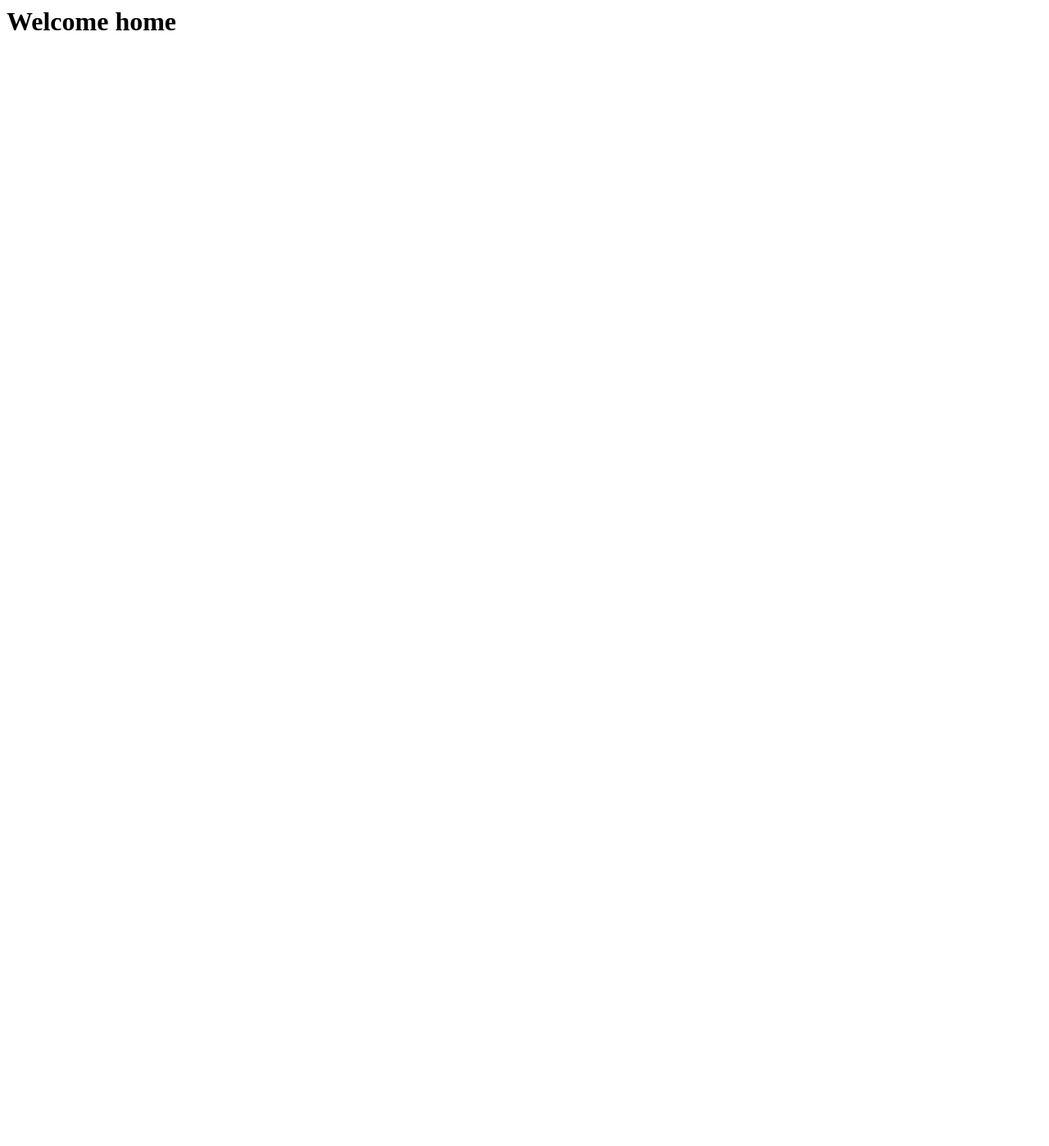
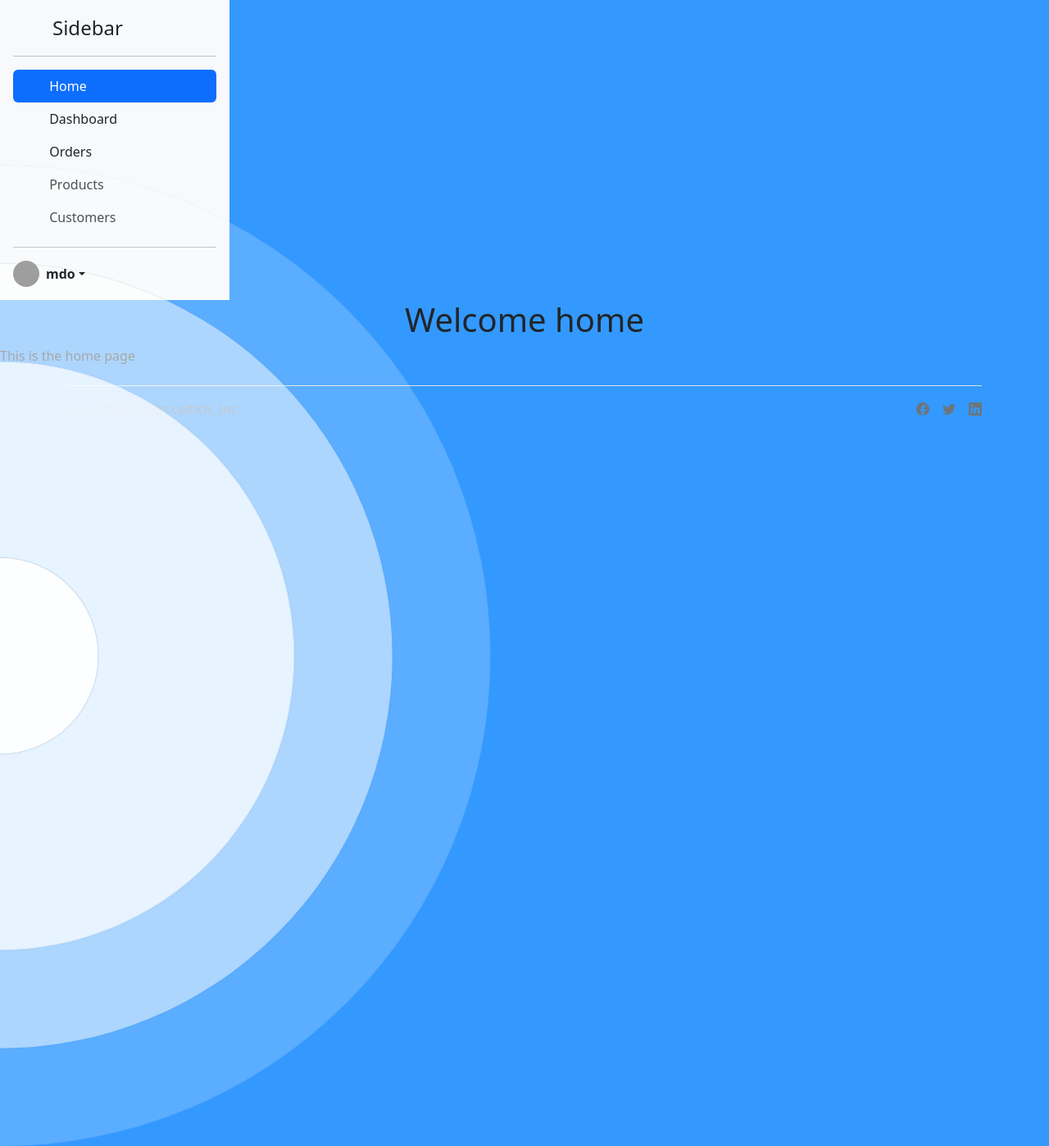
Before and after one commit to kLeitich/P-rated, a Django app: page / in a window 1280 px wide. Before the commit the page is almost empty. Shown: the whole page at 82% size. Before the commit the page ends 37 px from the top, so only its background shows below. Run offline with Django 4.2, Linux system fonts and the light colour scheme; grey boxes are pictures that could not be loaded.

Commit message:
adding touches on styling to index.html

```diff
--- a/app/templates/base.html
+++ b/app/templates/base.html
@@ -5,15 +5,183 @@
     <meta http-equiv="X-UA-Compatible" content="IE=edge">
     <meta name="viewport" content="width=device-width, initial-scale=1.0">
     <title>P-rated</title>
+
     {% block styles %}
+    <!-- CSS only -->
+
+    <link href="https://cdn.jsdelivr.net/npm/bootstrap@5.2.0-beta1/dist/css/bootstrap.min.css" rel="stylesheet" integrity="sha384-0evHe/X+R7YkIZDRvuzKMRqM+OrBnVFBL6DOitfPri4tjfHxaWutUpFmBp4vmVor" crossorigin="anonymous">
+    <link href="https://cdn.jsdelivr.net/npm/bootstrap-icons@1.8.3/font/bootstrap-icons.css" rel="stylesheet">
+
+    <style>
+        body{
+  background: #3399ff;
+}
+
+
+.circle{
+  position: absolute;
+  border-radius: 50%;
+  background: white;
+  animation: ripple 15s infinite;
+  box-shadow: 0px 0px 1px 0px #508fb9;
+}
+
+.small{
+  width: 200px;
+  height: 200px;
+  left: -100px;
+  bottom: -100px;
+}
+
+.medium{
+  width: 400px;
+  height: 400px;
+  left: -200px;
+  bottom: -200px;
+}
+
+.large{
+  width: 600px;
+  height: 600px;
+  left: -300px;
+  bottom: -300px;
+}
+
+.xlarge{
+  width: 800px;
+  height: 800px;
+  left: -400px;
+  bottom: -400px;
+}
+
+.xxlarge{
+  width: 1000px;
+  height: 1000px;
+  left: -500px;
+  bottom: -500px;
+}
+
+.shade1{
+  opacity: 0.2;
+}
+.shade2{
+  opacity: 0.5;
+}
+
+.shade3{
+  opacity: 0.7;
+}
+
+.shade4{
+  opacity: 0.8;
+}
+
+.shade5{
+  opacity: 0.9;
+}
+
+@keyframes ripple{
+  0%{
+    transform: scale(0.8);
+  }
+
+  50%{
+    transform: scale(1.2);
+  }
+
+  100%{
+    transform: scale(0.8);
+  }
+}
+
+    </style>
     {% endblock %}
 </head>
-<body>
+<body >
+    <div class='ripple-background'>
+        <div class='circle xxlarge shade1'></div>
+        <div class='circle xlarge shade2'></div>
+        <div class='circle large shade3'></div>
+        <div class='circle mediun shade4'></div>
+        <div class='circle small shade5'></div>
+      </div>
+    <div class="nav">
+        <div class="d-flex flex-column flex-shrink-0 p-3 bg-light" style="width: 280px;">
+            <a href="/" class="d-flex align-items-center mb-3 mb-md-0 me-md-auto link-dark text-decoration-none">
+              <svg class="bi pe-none me-2" width="40" height="32"><use xlink:href="#bootstrap"></use></svg>
+              <span class="fs-4">Sidebar</span>
+            </a>
+            <hr>
+            <ul class="nav nav-pills flex-column mb-auto">
+              <li class="nav-item">
+                <a href="#" class="nav-link active" aria-current="page">
+                  <svg class="bi pe-none me-2" width="16" height="16"><use xlink:href="#home"></use></svg>
+                  Home
+                </a>
+              </li>
+              <li>
+                <a href="#" class="nav-link link-dark">
+                  <svg class="bi pe-none me-2" width="16" height="16"><use xlink:href="#speedometer2"></use></svg>
+                  Dashboard
+                </a>
+              </li>
+              <li>
+                <a href="#" class="nav-link link-dark">
+                  <svg class="bi pe-none me-2" width="16" height="16"><use xlink:href="#table"></use></svg>
+                  Orders
+                </a>
+              </li>
+              <li>
+                <a href="#" class="nav-link link-dark">
+                  <svg class="bi pe-none me-2" width="16" height="16"><use xlink:href="#grid"></use></svg>
+                  Products
+                </a>
+              </li>
+              <li>
+                <a href="#" class="nav-link link-dark">
+                  <svg class="bi pe-none me-2" width="16" height="16"><use xlink:href="#people-circle"></use></svg>
+                  Customers
+                </a>
+              </li>
+            </ul>
+            <hr>
+            <div class="dropdown">
+              <a href="#" class="d-flex align-items-center link-dark text-decoration-none dropdown-toggle" id="dropdownUser2" data-bs-toggle="dropdown" aria-expanded="false">
+                <img src="https://github.com/mdo.png" alt="" width="32" height="32" class="rounded-circle me-2">
+                <strong>mdo</strong>
+              </a>
+              <ul class="dropdown-menu text-small shadow" aria-labelledby="dropdownUser2">
+                <li><a class="dropdown-item" href="#">New project...</a></li>
+                <li><a class="dropdown-item" href="#">Settings</a></li>
+                <li><a class="dropdown-item" href="#">Profile</a></li>
+                <li><hr class="dropdown-divider"></li>
+                <li><a class="dropdown-item" href="#">Sign out</a></li>
+              </ul>
+            </div>
+          </div>
+    </div>
     {% block content %}
     {% endblock %}
 
+    <div class="container">
+        <footer class="d-flex flex-wrap justify-content-between align-items-center py-3 my-4 border-top">
+          <div class="col-md-4 d-flex align-items-center">
+            <a href="/" class="mb-3 me-2 mb-md-0 text-muted text-decoration-none lh-1">
+                <i class="bi bi-code-slash"></i>
+            </a>
+            <span class="mb-3 mb-md-0 text-muted">© 2022 Kevin Leitich, Inc</span>
+          </div>
 
+          <ul class="nav col-md-4 justify-content-end list-unstyled d-flex">
+            <li class="ms-3"><a class="text-muted" href="#"><i class="bi bi-facebook"></i></a></li>
+            <li class="ms-3"><a class="text-muted" href="#"><i class="bi bi-twitter"></i></a></li>
+            <li class="ms-3"><a class="text-muted" href="#"><i class="bi bi-linkedin"></i></a></li>
+          </ul>
+        </footer>
+      </div>
     {% block scripts %}
+    <!-- JavaScript Bundle with Popper -->
+    <script src="https://cdn.jsdelivr.net/npm/bootstrap@5.2.0-beta1/dist/js/bootstrap.bundle.min.js" integrity="sha384-pprn3073KE6tl6bjs2QrFaJGz5/SUsLqktiwsUTF55Jfv3qYSDhgCecCxMW52nD2" crossorigin="anonymous"></script>
     {% endblock %}
 </body>
 </html>
--- a/app/templates/index.html
+++ b/app/templates/index.html
@@ -1 +1,8 @@
-<h1>Welcome home</h1>
+{% extends 'base.html' %}
+
+    {% block content %}
+
+    <h1 class="text-center">Welcome home</h1>
+    <p>This is the home page</p>
+
+    {% endblock %}
```
Also changed, not shown: prated/static/css/index.css (added, +80 -0 lines).
